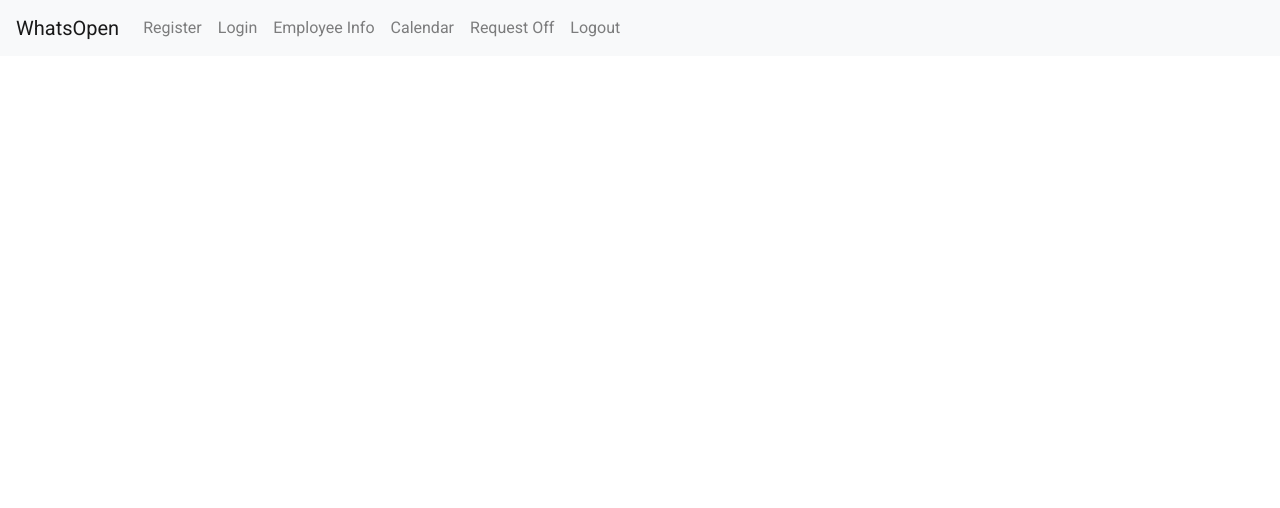
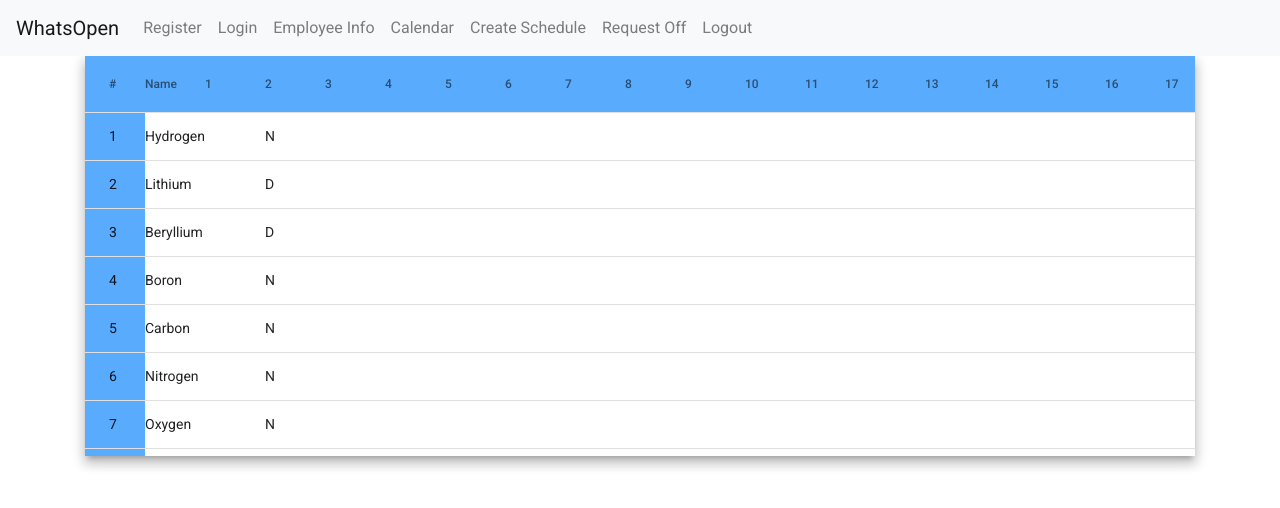
Before and after one commit to madmax9242/whatsOpen, an Angular app in the folder angular/whatsOpen/: page /create-schedule in a window 1280 px wide. Before the commit this address led to /. Shown: the top 508 px of the page. Built offline with nearby package versions, Linux system fonts and the light colour scheme.

Commit message:
Create Schedule component created, it's not working properly.

```diff
--- a/angular/whatsOpen/src/app/app-routing.module.ts
+++ b/angular/whatsOpen/src/app/app-routing.module.ts
@@ -2,13 +2,13 @@ import { NgModule } from '@angular/core';
 import { CommonModule } from '@angular/common';
 import { RouterModule, Routes } from '@angular/router';
 
+import { AuthGuardGuard } from './services/auth-guard.guard';
 import { RegisterComponent } from './components/register/register.component';
 import { LoginComponent } from './components/login/login.component';
 import { EmployeeInfoComponent } from './components/employee-info/employee-info.component';
 import { CalendarComponent } from './components/calendar/calendar.component';
 import { TimeOffRequestComponent } from './components/time-off-request/time-off-request.component';
-import { AuthGuardGuard } from './services/auth-guard.guard';
-import { AuthServiceService } from './services/auth-service.service';
+import { CreateScheduleComponent } from './components/create-schedule/create-schedule.component';
 
 const routes: Routes = [
 	{ path: '', component: LoginComponent },
@@ -17,6 +17,7 @@ const routes: Routes = [
 	{ path: 'employee-info', component: EmployeeInfoComponent, canActivate: [AuthGuardGuard] },
 	{ path: 'calendar', component: CalendarComponent, canActivate: [AuthGuardGuard] },
 	{ path: 'time-off-request', component: TimeOffRequestComponent, canActivate: [AuthGuardGuard] },
+	{ path: 'create-schedule', component: CreateScheduleComponent, canActivate: [AuthGuardGuard] },
 ];
 
 @NgModule({
--- a/angular/whatsOpen/src/app/app.component.html
+++ b/angular/whatsOpen/src/app/app.component.html
@@ -1,7 +1,8 @@
 <div>
 	<nav class="navbar navbar-expand-lg navbar-light bg-light">
 		<a class="navbar-brand title">{{title}}</a>
-		<button class="navbar-toggler" type="button" data-toggle="collapse" data-target="#navbarNav" aria-controls="navbarNav" aria-expanded="false" aria-label="Toggle navigation">
+		<button class="navbar-toggler" type="button" data-toggle="collapse" data-target="#navbarNav"
+			aria-controls="navbarNav" aria-expanded="false" aria-label="Toggle navigation">
 			<span class="navbar-toggler-icon"></span>
 		</button>
 		<div class="collapse navbar-collapse" id="navbarNav">
@@ -13,13 +14,19 @@
 					<a class="nav-link" [routerLink]="['/login']" routerLinkActive="router-link-active">Login</a>
 				</li>
 				<li class="nav-item">
-					<a class="nav-link" routerLink="/employee-info" routerLinkActive="router-link-active">Employee Info</a>
+					<a class="nav-link" routerLink="/employee-info" routerLinkActive="router-link-active">Employee
+						Info</a>
 				</li>
 				<li class="nav-item">
 					<a class="nav-link" routerLink="/calendar" routerLinkActive="router-link-active">Calendar</a>
 				</li>
 				<li class="nav-item">
-					<a class="nav-link" routerLink="/time-off-request" routerLinkActive="router-link-active">Request Off</a>
+					<a class="nav-link" routerLink="/create-schedule" routerLinkActive="router-link-active">Create
+						Schedule</a>
+				</li>
+				<li class="nav-item">
+					<a class="nav-link" routerLink="/time-off-request" routerLinkActive="router-link-active">Request
+						Off</a>
 				</li>
 				<li class="nav-item">
 					<a class="nav-link" (click)="logout()" href="javascript:void()">Logout</a>
--- a/angular/whatsOpen/src/app/app.module.ts
+++ b/angular/whatsOpen/src/app/app.module.ts
@@ -15,6 +15,7 @@ import { MatNativeDateModule } from '@angular/material/core';
 import { MatInputModule } from '@angular/material/input';
 import { AppRoutingModule } from './app-routing.module';
 import { HttpClientModule } from '@angular/common/http';
+import { MatIconModule } from '@angular/material/icon';
 import { FormsModule } from '@angular/forms';
 import { ReactiveFormsModule } from '@angular/forms'
 
@@ -24,6 +25,7 @@ import { EmployeeInfoComponent } from './components/employee-info/employee-info.
 import { CalendarComponent } from './components/calendar/calendar.component';
 import { EventDialogComponent } from './components/event-dialog/event-dialog.component';
 import { TimeOffRequestComponent } from './components//time-off-request/time-off-request.component';
+import { CreateScheduleComponent } from './components/create-schedule/create-schedule.component';
 
 @NgModule({
 	declarations: [
@@ -34,6 +36,7 @@ import { TimeOffRequestComponent } from './components//time-off-request/time-off
 		CalendarComponent,
 		EventDialogComponent,
 		TimeOffRequestComponent,
+		CreateScheduleComponent,
 	],
 	imports: [
 		BrowserModule,
@@ -52,6 +55,7 @@ import { TimeOffRequestComponent } from './components//time-off-request/time-off
 		HttpClientModule,
 		FormsModule,
 		ReactiveFormsModule,
+		MatIconModule
 	],
 	providers: [
 		MatDatepickerModule,
--- a/angular/whatsOpen/src/app/components/calendar/calendar.component.ts
+++ b/angular/whatsOpen/src/app/components/calendar/calendar.component.ts
@@ -16,7 +16,7 @@ export class CalendarComponent implements OnInit {
 	monthHeader: string[] = [];
 
 	constructor(private datePipe: DatePipe, public dialog: MatDialog) {
-		this.month = this.getDaysInMonth(6, 2020);
+		this.month = this.getDaysInMonth();
 	}
 
 	ngOnInit(): void { }
@@ -38,13 +38,14 @@ export class CalendarComponent implements OnInit {
 		this.openDialog('Day Off', day);
 	}
 
-  /**
- * @param {int} The month number, 0 based
- * @param {int} The year, not zero based, required to account for leap years
- * @return {Date[]} List with date objects for each day of the month
- */
-	getDaysInMonth(month, year) {
-		var date = new Date(year, month, 1);
+	/**
+   * @param {int} The month number, 0 based
+   * @param {int} The year, not zero based, required to account for leap years
+   * @return {Date[]} List with date objects for each day of the month
+   */
+	getDaysInMonth() {
+		let month = new Date().getMonth();
+		var date = new Date(new Date().getFullYear(), month, 1);
 		var days = [];
 		while (date.getMonth() === month) {
 			days.push(new Date(date));
--- /dev/null
+++ b/angular/whatsOpen/src/app/components/create-schedule/create-schedule.component.css
@@ -0,0 +1,24 @@
+.example-container {
+    height: 400px;
+    overflow: auto;
+}
+
+.mat-table-sticky {
+    background: #59abfd;
+    opacity: 1;
+}
+
+.example-sticky-toggle-group {
+    margin: 8px;
+}
+
+.mat-column-filler {
+    padding: 0 8px;
+    font-size: 10px;
+    text-align: center;
+}
+
+.mat-header-cell, .mat-footer-cell, .mat-cell {
+    min-width: 60px;
+    box-sizing: border-box;
+}
--- /dev/null
+++ b/angular/whatsOpen/src/app/components/create-schedule/create-schedule.component.html
@@ -0,0 +1,28 @@
+<div class="example-container mat-elevation-z8">
+    <table mat-table [dataSource]="dataSource">
+        <caption>Scheduler List</caption>
+        <ng-container matColumnDef="position" sticky="true">
+            <th mat-header-cell *matHeaderCellDef id="position"> # </th>
+            <td mat-cell *matCellDef="let element;index as i"> {{i+1}} </td>
+            <td mat-footer-cell *matFooterCellDef> Position Footer </td>
+        </ng-container>
+
+        <ng-container matColumnDef="name">
+            <th mat-header-cell *matHeaderCellDef id="name"> Name </th>
+            <td mat-cell *matCellDef="let element"> {{element.name}} </td>
+            <td mat-footer-cell *matFooterCellDef> Name Footer </td>
+        </ng-container>
+
+        <div *ngFor="let day of dayOfTheMonth;index as idx">
+            <ng-container [matColumnDef]="day | date: 'MMddyyyy'">
+                <th mat-header-cell *matHeaderCellDef="let element" [id]="'day_'+idx">{{idx+1}}</th>
+                <td mat-cell *matCellDef="let element"> {{element['day'+(idx)+'Shift']}} </td>
+                <td mat-footer-cell *matFooterCellDef> Filler footer cell </td>
+            </ng-container>
+        </div>
+
+        <tr mat-header-row *matHeaderRowDef="displayedColumns; sticky: true;"></tr>
+        <tr mat-row *matRowDef="let row; columns: displayedColumns;"></tr>
+
+    </table>
+</div>
--- /dev/null
+++ b/angular/whatsOpen/src/app/components/create-schedule/create-schedule.component.ts
@@ -0,0 +1,95 @@
+import { Component, OnInit } from '@angular/core';
+import { DatePipe } from '@angular/common';
+
+@Component({
+  selector: 'app-create-schedule',
+  templateUrl: './create-schedule.component.html',
+  styleUrls: ['./create-schedule.component.css'],
+  providers: [DatePipe]
+})
+export class CreateScheduleComponent implements OnInit {
+
+  displayedColumns: string[] = [];
+  dataSource = ELEMENT_DATA;
+
+  tables = [0];
+  dayOfTheMonth: any[] = [];
+
+  constructor(private datePipe: DatePipe) {
+    this.dayOfTheMonth = this.getDaysInMonth();
+    this.fillColumnNames(this.dayOfTheMonth);
+  }
+
+  ngOnInit(): void {
+  }
+
+  getDaysInMonth() {
+    let month = new Date().getMonth();
+    let date = new Date(new Date().getFullYear(), month, 1);
+    let days = [];
+    while (date.getMonth() === month) {
+      days.push(new Date(date));
+      date.setDate(date.getDate() + 1);
+    }
+    return days;
+  }
+
+  fillColumnNames(days: any[]) {
+    this.displayedColumns.length = days.length + 2;
+    //this.displayedColumns.fill('filler');
+    this.displayedColumns[0] = 'position';
+    this.displayedColumns[1] = 'name';
+    for (let i = 2; i < this.displayedColumns.length; i++) {
+      this.displayedColumns[i] = this.datePipe.transform(days[i - 2], 'MMddyyyy');
+    }
+    console.log(this.displayedColumns);
+  }
+
+}
+
+export interface EmployeeSchedule {
+  name: string;
+  day1Shift: String;
+  day2Shift?: String;
+  day3Shift?: String;
+  day4Shift?: String;
+  day5Shift?: String;
+  day6Shift?: String;
+  day7Shift?: String;
+  day8Shift?: String;
+  day9Shift?: String;
+  day10Shift?: String;
+  day11Shift?: String;
+  day12Shift?: String;
+  day13Shift?: String;
+  day14Shift?: String;
+  day15Shift?: String;
+  day16Shift?: String;
+  day17Shift?: String;
+  day18Shift?: String;
+  day19Shift?: String;
+  day20Shift?: String;
+  day21Shift?: String;
+  day22Shift?: String;
+  day23Shift?: String;
+  day24Shift?: String;
+  day25Shift?: String;
+  day26Shift?: String;
+  day27Shift?: String;
+  day28Shift?: String;
+  day29Shift?: String;
+  day30Shift?: String;
+  day31Shift?: String;
+}
+
+const ELEMENT_DATA: EmployeeSchedule[] = [
+  { name: 'Hydrogen', day1Shift: 'N' },
+  { name: 'Lithium', day1Shift: 'D' },
+  { name: 'Beryllium', day1Shift: 'D' },
+  { name: 'Boron', day1Shift: 'N' },
+  { name: 'Carbon', day1Shift: 'N' },
+  { name: 'Nitrogen', day1Shift: 'N' },
+  { name: 'Oxygen', day1Shift: 'N' },
+  { name: 'Fluorine', day1Shift: 'N' },
+  { name: 'Neon', day1Shift: 'N' },
+];
--- a/angular/whatsOpen/src/app/services/auth-guard.guard.ts
+++ b/angular/whatsOpen/src/app/services/auth-guard.guard.ts
@@ -14,7 +14,8 @@ export class AuthGuardGuard implements CanActivate {
 		next: ActivatedRouteSnapshot,
 		state: RouterStateSnapshot): Observable<boolean | UrlTree> | Promise<boolean | UrlTree> | boolean | UrlTree {
 
-		return this.checkLogin(state.url);
+		// return this.checkLogin(state.url);
+		return true;
 	}
 
 	checkLogin(url: string): boolean {
```
Also changed, not shown: 2 other files (tests, documents, lock files or other folders).
